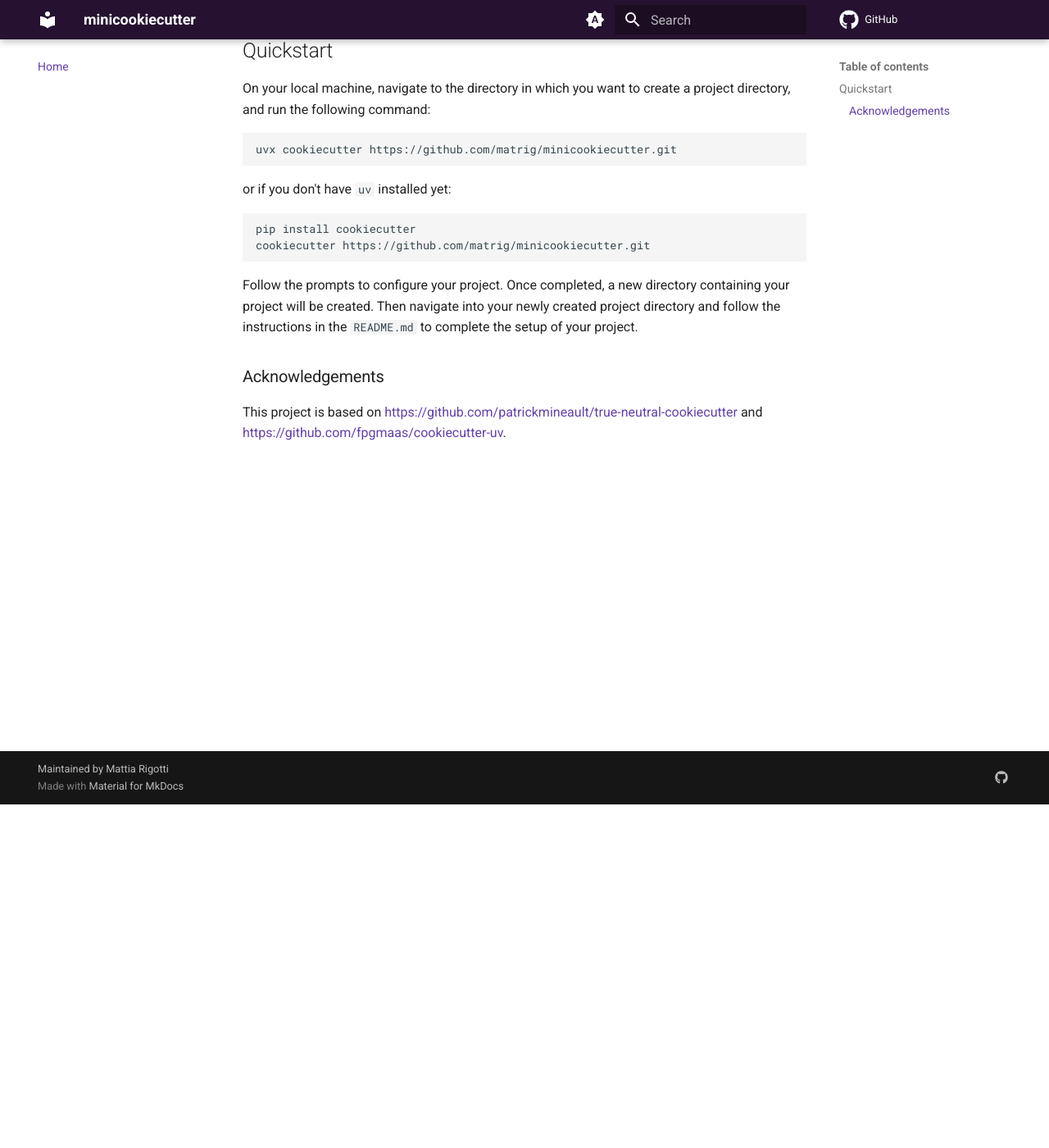
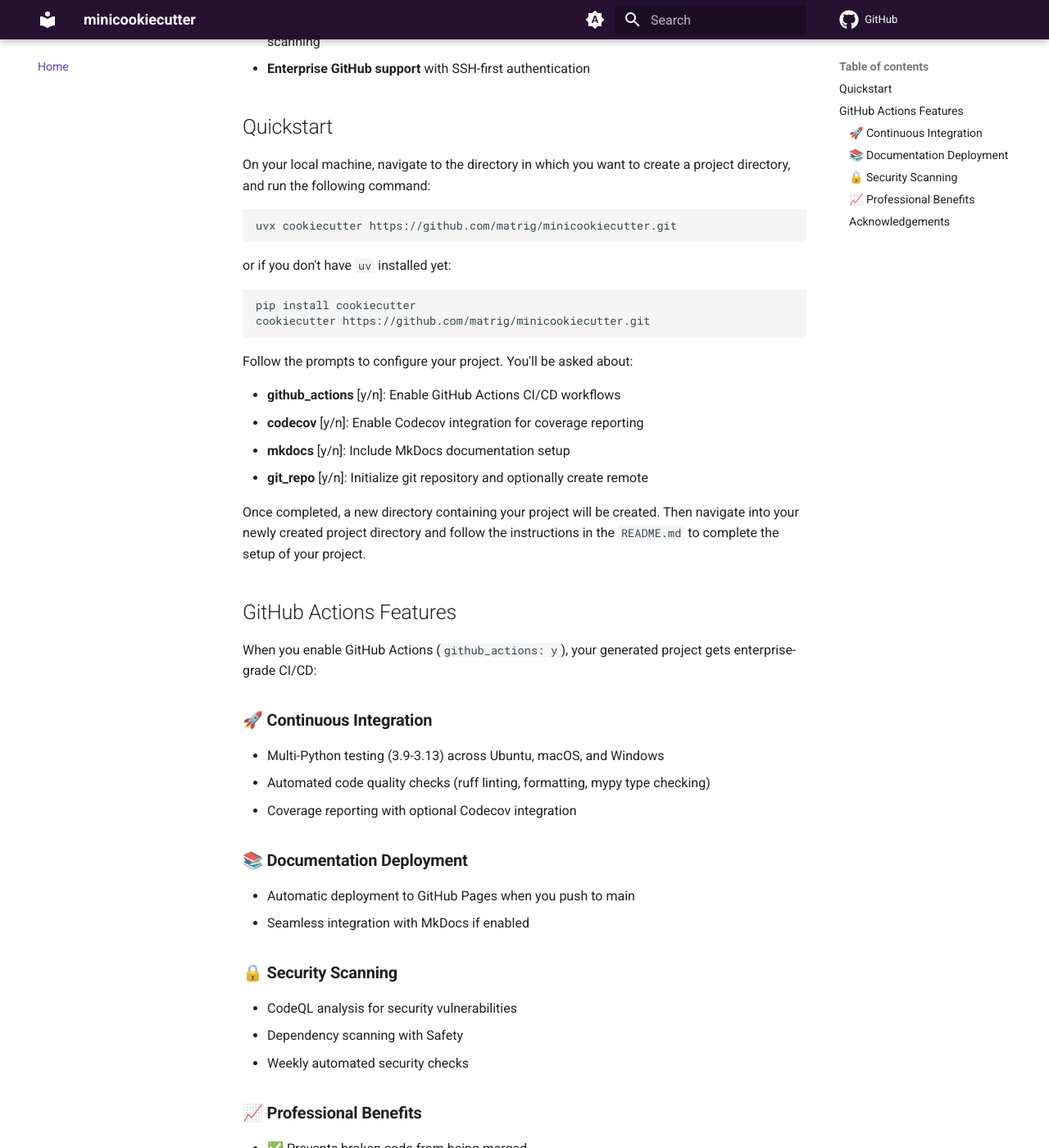
Before and after one commit to matrig/minicookiecutter, an MkDocs documentation site: the page built from docs/index.md, in a window 1280 px wide and 1400 px high, scrolled down 419 px. Shown: the whole window at 82% size. Built offline with MkDocs 1.6.1 and Material for MkDocs 9.7.7, drawn with Linux system fonts in a browser that asks for light colours; comment, search, counter and statistics services are not loaded; some of the changed text lies outside the part shown.

Commit message:
feat: add github actions

````diff
--- a/cookiecutter.json
+++ b/cookiecutter.json
@@ -7,5 +7,7 @@
   "project_description": "A minimal cookiecutter using uv for dependency management",
   "git_repo": ["y", "n"],
   "git_server": "github.com",
-  "mkdocs": ["y", "n"]
+  "mkdocs": ["y", "n"],
+  "github_actions": ["y", "n"],
+  "codecov": ["y", "n"]
 }
--- a/docs/index.md
+++ b/docs/index.md
@@ -14,6 +14,8 @@
 - Testing with [pytest](https://docs.pytest.org/en/7.1.x/)
 - Documentation with [MkDocs](https://www.mkdocs.org/)
 - Compatibility testing for multiple versions of Python with [tox-uv](https://github.com/tox-dev/tox-uv)
+- **GitHub Actions CI/CD** with automated testing, documentation deployment, and security scanning
+- **Enterprise GitHub support** with SSH-first authentication
 
 ## Quickstart
 
@@ -30,7 +32,43 @@
 cookiecutter https://github.com/matrig/minicookiecutter.git
 ```
 
-Follow the prompts to configure your project. Once completed, a new directory containing your project will be created. Then navigate into your newly created project directory and follow the instructions in the `README.md` to complete the setup of your project.
+Follow the prompts to configure your project. You'll be asked about:
+
+- **github_actions** [y/n]: Enable GitHub Actions CI/CD workflows
+- **codecov** [y/n]: Enable Codecov integration for coverage reporting
+- **mkdocs** [y/n]: Include MkDocs documentation setup
+- **git_repo** [y/n]: Initialize git repository and optionally create remote
+
+Once completed, a new directory containing your project will be created. Then navigate into your newly created project directory and follow the instructions in the `README.md` to complete the setup of your project.
+
+## GitHub Actions Features
+
+When you enable GitHub Actions (`github_actions: y`), your generated project gets enterprise-grade CI/CD:
+
+### 🚀 **Continuous Integration**
+
+- Multi-Python testing (3.9-3.13) across Ubuntu, macOS, and Windows
+- Automated code quality checks (ruff linting, formatting, mypy type checking)
+- Coverage reporting with optional Codecov integration
+
+### 📚 **Documentation Deployment**
+
+- Automatic deployment to GitHub Pages when you push to main
+- Seamless integration with MkDocs if enabled
+
+### 🔒 **Security Scanning**
+
+- CodeQL analysis for security vulnerabilities
+- Dependency scanning with Safety
+- Weekly automated security checks
+
+### 📈 **Professional Benefits**
+
+- ✅ Prevents broken code from being merged
+- ✅ Maintains high code quality standards
+- ✅ Automatically keeps documentation up-to-date
+- ✅ Monitors for security issues
+- ✅ Works with GitHub.com and GitHub Enterprise
 
 ### Acknowledgements
 
````
Also changed, not shown: README.md (+40 -0 lines), docs/prompt_arguments.md (+15 -0 lines), 5 other files.
